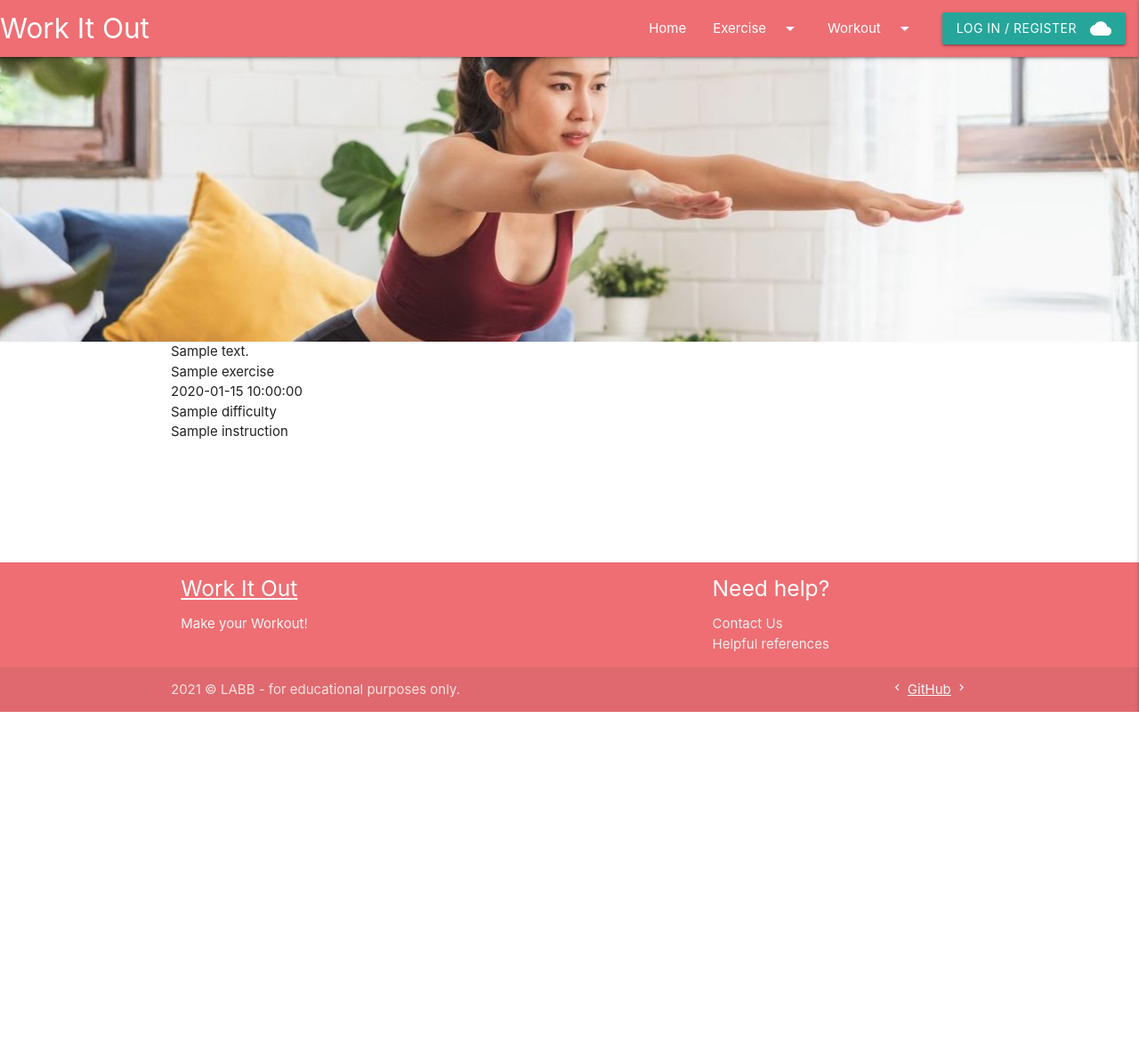
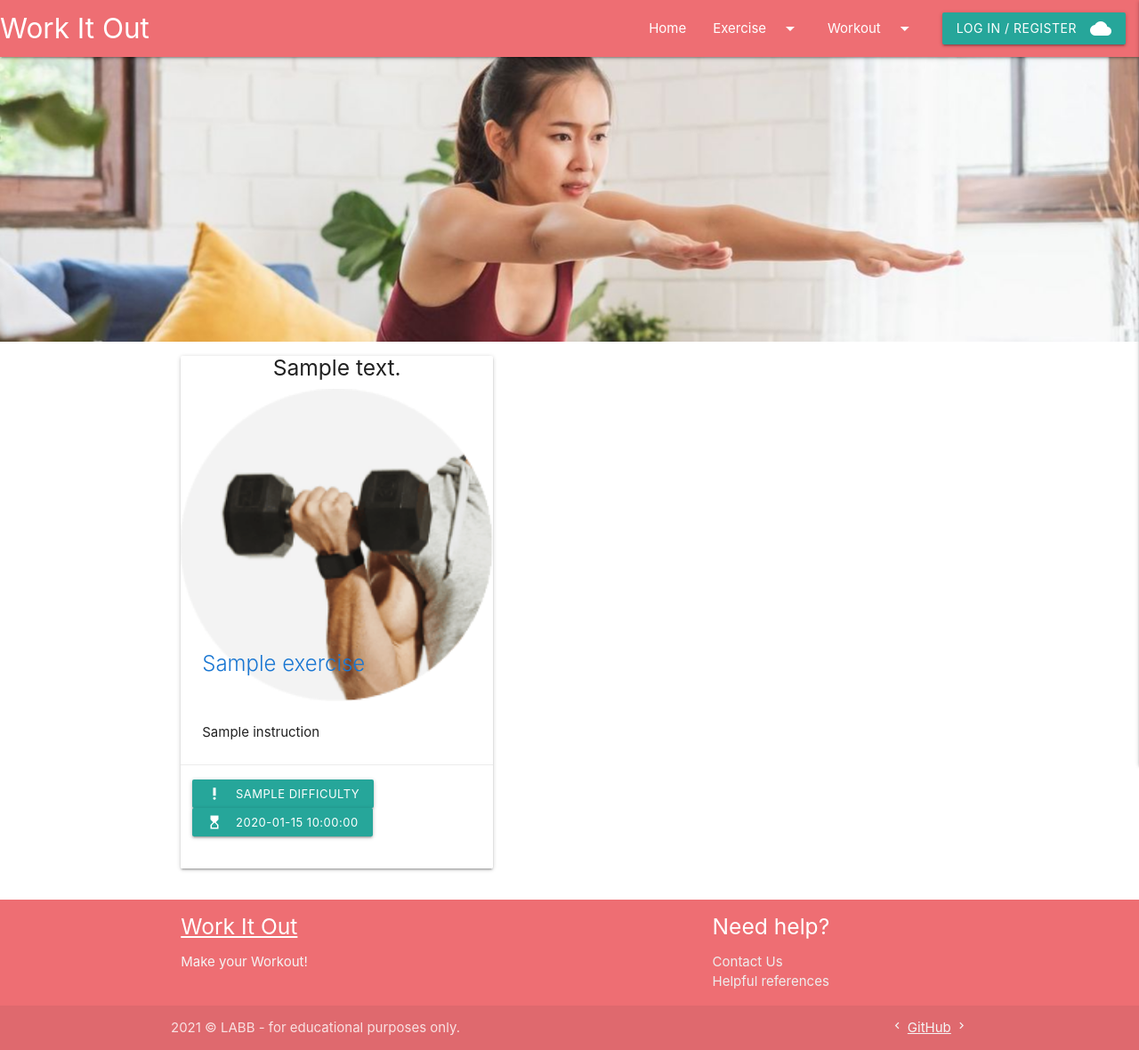
Before and after one commit to lornebb/Building-Block-Body, a Flask app: page / in a window 1280 px wide. Shown: the whole page at 89% size. Before the commit the page ends 800 px from the top, so only its background shows below. Run offline with Flask 2, Linux system fonts and the light colour scheme; a database or web service that is not in the repository returns one stand-in record (values such as "Sample title"); some libraries are stand-ins or nearby versions.

Commit message:
added styling for exercise card rendering on exercises.html

```diff
--- a/templates/exercises.html
+++ b/templates/exercises.html
@@ -1,12 +1,35 @@
 {% extends "base.html" %}
 {% block content %}
 
+<div class="row">
+
     {% for exercise in exercises %}
-        {{ exercise.body_target }}<br>
-        {{ exercise.exercise_name }}<br>
-        {{ exercise.est_time }}<br>
-        {{ exercise.difficulty }}<br>
-        {{ exercise.instruction }}<br>
+
+        <div class="col s12 m5 ">
+            <div class="card">
+                <h5 class="center-align">{{ exercise.body_target }}</h5>
+                <div class="card-image">
+                    <img src="../static/images/body_target_imgs/body-part-full-body.png">
+                    <span class="card-title blue-text text-darken-2">{{ exercise.exercise_name }}</span>
+                </div>
+                    <div class="card-content">
+                    <p>{{ exercise.instruction }}</p>
+                </div>
+                <div class="card-action">
+                    <div class="row">
+                        <div class="waves-effect waves-light btn-small s12 m4"><i class="material-icons left">priority_high</i>{{ exercise.difficulty }}</div>
+                        <div class="waves-effect waves-light btn-small s12 m4"><i class="material-icons left">hourglass_top</i>{{ exercise.est_time }}</div>
+                    </div>
+                </div>
+            </div>
+        </div>
+
     {% endfor %}
 
+</div>
+
+
+
+
+
 {% endblock %}
```
